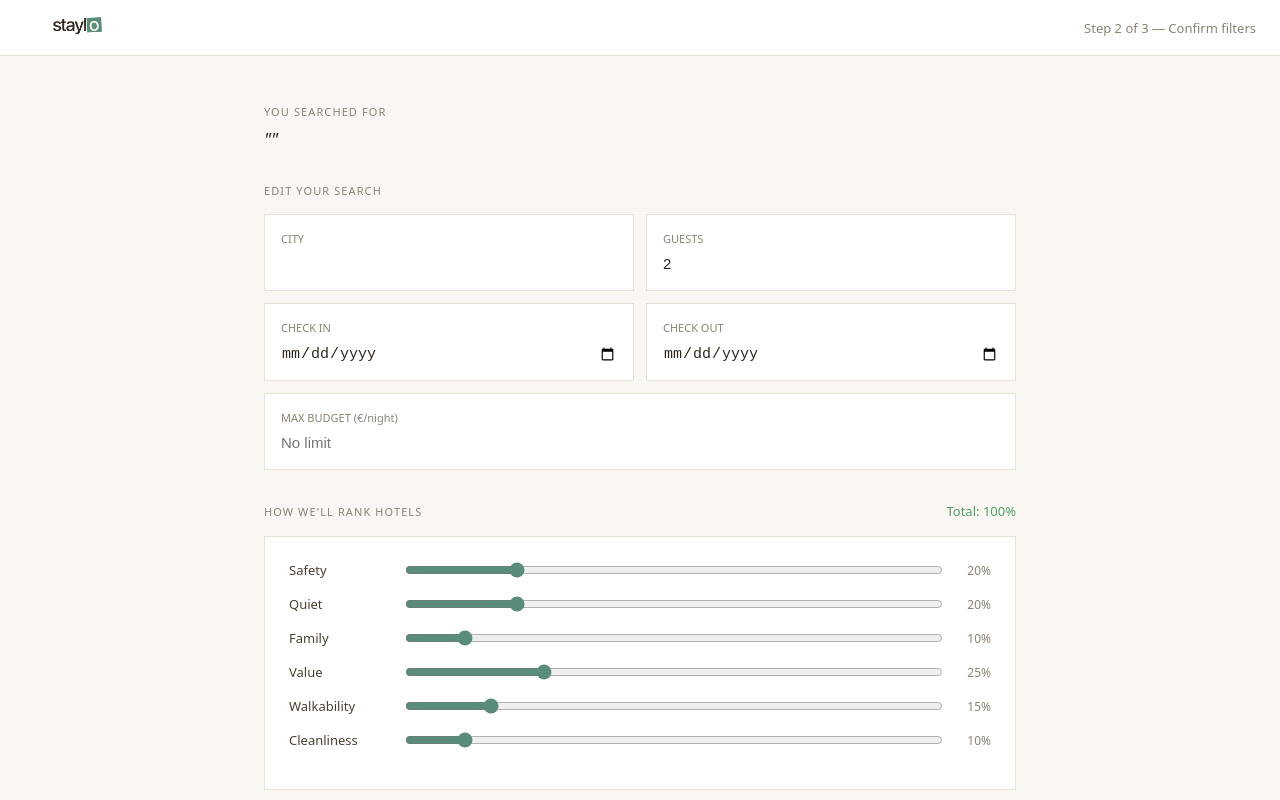
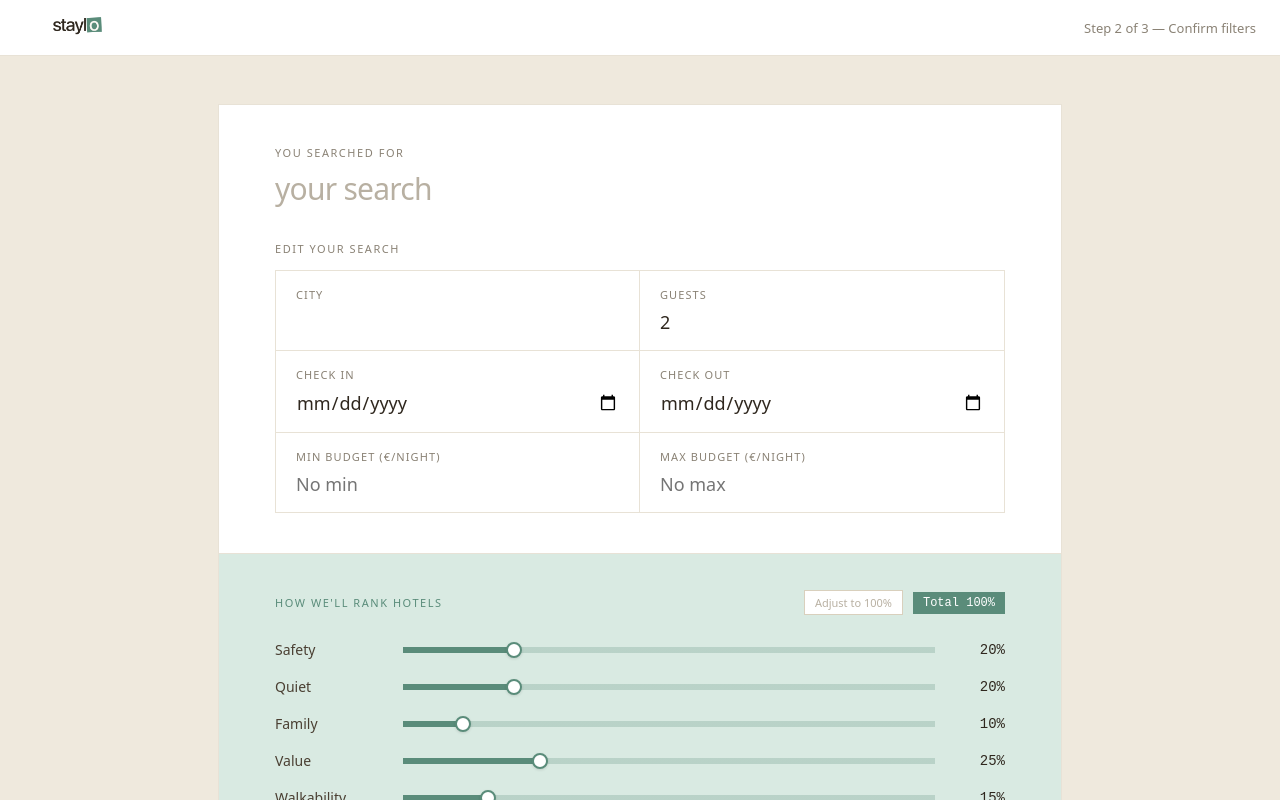
Before and after one commit to hazalkalmis/staylo, a Next.js app: page /filters in a window 1280 px wide. Shown: the top 800 px of the page. Built offline with nearby package versions, Linux system fonts and the light colour scheme.

Commit message:
Redesign filters page, fix weight keys, results badges, add middleware export

```diff
--- a/src/app/filters/page.tsx
+++ b/src/app/filters/page.tsx
@@ -2,6 +2,16 @@
 
 import { useSearchParams, useRouter } from 'next/navigation'
 import { Suspense, useState } from 'react'
+import type { CSSProperties } from 'react'
+
+const WEIGHT_LABELS: Record<string, string> = {
+  safety: 'Safety',
+  quiet: 'Quiet',
+  family: 'Family',
+  value: 'Value',
+  walk: 'Walkability',
+  clean: 'Cleanliness',
+}
 
 function FiltersContent() {
   const searchParams = useSearchParams()
@@ -12,16 +22,19 @@ function FiltersContent() {
   let initialFilters: any = {}
   try {
     initialFilters = raw ? JSON.parse(decodeURIComponent(raw)) : {}
-  } catch { initialFilters = {} }
+  } catch {
+    initialFilters = {}
+  }
 
   const [city, setCity] = useState(initialFilters.city || '')
   const [checkIn, setCheckIn] = useState(initialFilters.checkIn || '')
   const [checkOut, setCheckOut] = useState(initialFilters.checkOut || '')
   const [guests, setGuests] = useState(initialFilters.guests || 2)
-  const [budgetMax, setBudgetMax] = useState(initialFilters.budget?.max || '')
-  const [weights, setWeights] = useState<Record<string, number>>(initialFilters.weights || {
-    safety: 20, quiet: 20, family: 10, value: 25, walkability: 15, cleanliness: 10
-  })
+  const [budgetMin, setBudgetMin] = useState(initialFilters.budget?.min ?? '')
+  const [budgetMax, setBudgetMax] = useState(initialFilters.budget?.max ?? '')
+  const [weights, setWeights] = useState<Record<string, number>>(
+    initialFilters.weights || { safety: 20, quiet: 20, family: 10, value: 25, walk: 15, clean: 10 }
+  )
 
   function updateWeight(key: string, val: number) {
     setWeights(prev => ({ ...prev, [key]: val }))
@@ -51,135 +64,148 @@ function normalizeWeights() {
       checkIn: checkIn || null,
       checkOut: checkOut || null,
       guests: Number(guests),
-      budget: { ...initialFilters.budget, max: budgetMax ? Number(budgetMax) : null },
+      budget: {
+        ...initialFilters.budget,
+        min: budgetMin ? Number(budgetMin) : null,
+        max: budgetMax ? Number(budgetMax) : null,
+      },
       weights,
     }
     router.push(`/results?data=${encodeURIComponent(JSON.stringify(updated))}&q=${encodeURIComponent(query)}`)
   }
 
   const totalWeight = Object.values(weights).reduce((a, b) => a + b, 0)
+  const totalOk = totalWeight === 100
+
+  function renderQuery() {
+    if (!query) return <span style={{ color: '#B8B0A2' }}>your search</span>
+    if (!city) return query
+    const idx = query.toLowerCase().indexOf(String(city).toLowerCase())
+    if (idx === -1) return query
+    const before = query.slice(0, idx)
+    const match = query.slice(idx, idx + String(city).length)
+    const after = query.slice(idx + String(city).length)
+    return (
+      <>
+        {before}
+        <span style={{ background: '#5A8C7A', color: '#fff', padding: '0 8px', transform: 'rotate(-1deg)', display: 'inline-block' }}>{match}</span>
+        {after}
+      </>
+    )
+  }
+
+  const lblStyle: CSSProperties = {
+    fontSize: 11, letterSpacing: '0.1em', textTransform: 'uppercase', color: '#8A8275', fontWeight: 500,
+  }
+  const inputStyle: CSSProperties = {
+    width: '100%', border: 'none', outline: 'none', fontSize: 18, color: '#2F271E',
+    background: 'transparent', marginTop: 8, fontFamily: 'inherit',
+  }
+  const cellStyle = (i: number): CSSProperties => ({
+    padding: '16px 20px',
+    borderRight: i % 2 === 0 ? '1px solid #E8E2D6' : 'none',
+    borderBottom: i < 4 ? '1px solid #E8E2D6' : 'none',
+  })
 
   return (
-    <main style={{ minHeight: '100vh', background: '#FAF7F2', display: 'flex', flexDirection: 'column' }}>
-      <nav style={{ borderBottom: '1px solid #E8E2D6', padding: '0 24px', height: '56px', display: 'flex', alignItems: 'center', justifyContent: 'space-between', background: '#fff' }}>
-        <a href="/search"><img src="/logo.png" alt="Staylo" style={{ height: '40px', width: 'auto' }} /></a>
-        <span style={{ fontSize: '13px', color: '#8A8275' }}>Step 2 of 3 — Confirm filters</span>
+    <main style={{ minHeight: '100vh', background: '#EFE9DD' }}>
+      <style>{`
+        .w-slider { -webkit-appearance: none; appearance: none; width: 100%; height: 6px; outline: none; cursor: pointer; margin: 0; }
+        .w-slider::-webkit-slider-runnable-track { height: 6px; background: transparent; }
+        .w-slider::-webkit-slider-thumb { -webkit-appearance: none; appearance: none; width: 16px; height: 16px; margin-top: -5px; border-radius: 50%; background: #fff; border: 2px solid #5A8C7A; box-shadow: 0 1px 3px rgba(0,0,0,0.12); cursor: pointer; }
+        .w-slider::-moz-range-track { height: 6px; background: transparent; }
+        .w-slider::-moz-range-thumb { width: 16px; height: 16px; border-radius: 50%; background: #fff; border: 2px solid #5A8C7A; box-shadow: 0 1px 3px rgba(0,0,0,0.12); cursor: pointer; }
+        .btn-go-x:hover { background: #4C7A6A; }
+        .btn-ghost-x:hover { background: #FBF8F2; }
+      `}</style>
+
+      <nav style={{ borderBottom: '1px solid #E8E2D6', padding: '0 24px', height: 56, display: 'flex', alignItems: 'center', justifyContent: 'space-between', background: '#fff' }}>
+        <a href="/search"><img src="/logo.png" alt="Staylo" style={{ height: 40, width: 'auto' }} /></a>
+        <span style={{ fontSize: 13, color: '#8A8275' }}>Step 2 of 3 — Confirm filters</span>
       </nav>
 
-      <div style={{ maxWidth: '800px', margin: '0 auto', padding: '48px 24px', width: '100%' }}>
+      <div style={{ maxWidth: 900, margin: '0 auto', padding: '48px 28px 80px' }}>
+        <div style={{ border: '1px solid #E8E2D6', overflow: 'hidden', background: '#fff' }}>
 
-        <div style={{ marginBottom: '32px' }}>
-          <p style={{ fontSize: '11px', letterSpacing: '0.1em', color: '#8A8275', textTransform: 'uppercase', marginBottom: '8px' }}>You searched for</p>
-          <p style={{ fontSize: '18px', color: '#2F271E', fontStyle: 'italic' }}>"{query}"</p>
+          <div style={{ padding: '40px 56px' }}>
+            <div style={{ fontSize: 11, letterSpacing: '0.14em', textTransform: 'uppercase', color: '#8A8275', fontWeight: 500 }}>You searched for</div>
+            <div style={{ fontSize: 30, fontWeight: 500, color: '#2F271E', margin: '8px 0 0', letterSpacing: '-0.025em' }}>
+              {renderQuery()}
             </div>
 
-        {/* EDITABLE FILTERS */}
-        <div style={{ marginBottom: '32px' }}>
-          <p style={{ fontSize: '11px', letterSpacing: '0.1em', color: '#8A8275', textTransform: 'uppercase', marginBottom: '16px' }}>Edit your search</p>
-          <div style={{ display: 'grid', gridTemplateColumns: 'repeat(2, 1fr)', gap: '12px' }}>
+            <div style={{ marginTop: 32, fontSize: 11, letterSpacing: '0.14em', textTransform: 'uppercase', color: '#8A8275', fontWeight: 500 }}>Edit your search</div>
 
-            <div style={{ background: '#fff', border: '1px solid #E8E2D6', padding: '16px' }}>
-              <p style={{ fontSize: '11px', color: '#8A8275', marginBottom: '6px' }}>CITY</p>
-              <input
-                value={city}
-                onChange={e => setCity(e.target.value)}
-                style={{ width: '100%', border: 'none', outline: 'none', fontSize: '15px', fontWeight: 500, color: '#2F271E', background: 'transparent' }}
-              />
+            <div style={{ marginTop: 14, display: 'grid', gridTemplateColumns: '1fr 1fr', border: '1px solid #E8E2D6' }}>
+              <div style={cellStyle(0)}>
+                <div style={lblStyle}>City</div>
+                <input value={city} onChange={e => setCity(e.target.value)} style={inputStyle} />
               </div>
-
-            <div style={{ background: '#fff', border: '1px solid #E8E2D6', padding: '16px' }}>
-              <p style={{ fontSize: '11px', color: '#8A8275', marginBottom: '6px' }}>GUESTS</p>
-              <input
-                type="number"
-                value={guests}
-                onChange={e => setGuests(Number(e.target.value))}
-                min={1} max={20}
-                style={{ width: '100%', border: 'none', outline: 'none', fontSize: '15px', fontWeight: 500, color: '#2F271E', background: 'transparent' }}
-              />
+              <div style={cellStyle(1)}>
+                <div style={lblStyle}>Guests</div>
+                <input type="number" value={guests} onChange={e => setGuests(Number(e.target.value))} min={1} max={20} style={inputStyle} />
               </div>
-
-            <div style={{ background: '#fff', border: '1px solid #E8E2D6', padding: '16px' }}>
-              <p style={{ fontSize: '11px', color: '#8A8275', marginBottom: '6px' }}>CHECK IN</p>
-              <input
-                type="date"
-                value={checkIn}
-                onChange={e => setCheckIn(e.target.value)}
-                style={{ width: '100%', border: 'none', outline: 'none', fontSize: '15px', fontWeight: 500, color: '#2F271E', background: 'transparent' }}
-              />
+              <div style={cellStyle(2)}>
+                <div style={lblStyle}>Check in</div>
+                <input type="date" value={checkIn} onChange={e => setCheckIn(e.target.value)} style={inputStyle} />
               </div>
-
-            <div style={{ background: '#fff', border: '1px solid #E8E2D6', padding: '16px' }}>
-              <p style={{ fontSize: '11px', color: '#8A8275', marginBottom: '6px' }}>CHECK OUT</p>
-              <input
-                type="date"
-                value={checkOut}
-                onChange={e => setCheckOut(e.target.value)}
-                style={{ width: '100%', border: 'none', outline: 'none', fontSize: '15px', fontWeight: 500, color: '#2F271E', background: 'transparent' }}
-              />
+              <div style={cellStyle(3)}>
+                <div style={lblStyle}>Check out</div>
+                <input type="date" value={checkOut} onChange={e => setCheckOut(e.target.value)} style={inputStyle} />
               </div>
-
-            <div style={{ background: '#fff', border: '1px solid #E8E2D6', padding: '16px', gridColumn: 'span 2' }}>
-              <p style={{ fontSize: '11px', color: '#8A8275', marginBottom: '6px' }}>MAX BUDGET (€/night)</p>
-              <input
-                type="number"
-                value={budgetMax}
-                onChange={e => setBudgetMax(e.target.value)}
-                placeholder="No limit"
-                style={{ width: '100%', border: 'none', outline: 'none', fontSize: '15px', fontWeight: 500, color: '#2F271E', background: 'transparent' }}
-              />
+              <div style={cellStyle(4)}>
+                <div style={lblStyle}>Min budget (€/night)</div>
+                <input type="number" value={budgetMin} onChange={e => setBudgetMin(e.target.value)} placeholder="No min" style={inputStyle} />
+              </div>
+              <div style={cellStyle(5)}>
+                <div style={lblStyle}>Max budget (€/night)</div>
+                <input type="number" value={budgetMax} onChange={e => setBudgetMax(e.target.value)} placeholder="No max" style={inputStyle} />
               </div>
             </div>
           </div>
 
-        {/* WEIGHTS */}
-        <div style={{ marginBottom: '40px' }}>
-          <div style={{ display: 'flex', justifyContent: 'space-between', alignItems: 'center', marginBottom: '16px' }}>
-            <p style={{ fontSize: '11px', letterSpacing: '0.1em', color: '#8A8275', textTransform: 'uppercase' }}>How we'll rank hotels</p>
-            <div style={{ display: 'flex', gap: '12px', alignItems: 'center' }}>
-  <span style={{
-    fontSize: '13px',
-    fontWeight: totalWeight !== 100 ? 700 : 400,
-    color: totalWeight === 100 ? '#4F9E6A' : '#C5604E'
-  }}>
-    Total: {totalWeight}%
-  </span>
-  {totalWeight !== 100 && (
-    <button onClick={normalizeWeights} style={{
-      fontSize: '11px', color: '#5A8C7A', background: 'none', border: '1px solid #5A8C7A',
-      padding: '2px 8px', cursor: 'pointer'
-    }}>
-      Normalize to 100%
+          <div style={{ background: '#D9EAE2', padding: '36px 56px', borderTop: '1px solid #E8E2D6' }}>
+            <div style={{ display: 'flex', alignItems: 'center', justifyContent: 'space-between' }}>
+              <div style={{ fontSize: 11, letterSpacing: '0.14em', textTransform: 'uppercase', color: '#5A8C7A', fontWeight: 500 }}>How we'll rank hotels</div>
+              <div style={{ display: 'flex', gap: 10, alignItems: 'center' }}>
+                <button onClick={normalizeWeights} style={{ fontSize: 11, color: totalOk ? '#B8B0A2' : '#5A8C7A', background: '#fff', border: `1px solid ${totalOk ? '#D9D0BD' : '#5A8C7A'}`, padding: '4px 10px', cursor: 'pointer', fontFamily: 'inherit' }}>
+                  Adjust to 100%
                 </button>
-  )}
+                <div style={{ fontSize: 12, color: '#fff', background: totalOk ? '#5A8C7A' : '#C5604E', padding: '4px 10px', fontFamily: 'ui-monospace, monospace' }}>
+                  Total {totalWeight}%
                 </div>
               </div>
-          <div style={{ background: '#fff', border: '1px solid #E8E2D6', padding: '24px' }}>
+            </div>
+
+            <div style={{ marginTop: 16 }}>
               {Object.entries(weights).map(([key, val]) => (
-              <div key={key} style={{ display: 'flex', alignItems: 'center', gap: '16px', marginBottom: '16px' }}>
-                <span style={{ width: '100px', fontSize: '13px', color: '#4A3F32', textTransform: 'capitalize' }}>{key}</span>
+                <div key={key} style={{ display: 'grid', gridTemplateColumns: '110px 1fr 52px', alignItems: 'center', gap: 18, padding: '9px 0' }}>
+                  <span style={{ fontSize: 14, color: '#4A3F32' }}>{WEIGHT_LABELS[key] || key}</span>
                   <input
                     type="range"
-                  min={0} max={100}
+                    min={0}
+                    max={100}
                     value={val}
                     onChange={e => updateWeight(key, Number(e.target.value))}
-                  style={{ flex: 1, accentColor: '#5A8C7A' }}
+                    className="w-slider"
+                    style={{
+                      background: `linear-gradient(to right, #5A8C7A 0%, #5A8C7A ${val}%, rgba(90,140,122,0.25) ${val}%, rgba(90,140,122,0.25) 100%)`,
+                    }}
                   />
-                <span style={{ fontSize: '12px', color: '#8A8275', width: '32px', textAlign: 'right' }}>{val}%</span>
+                  <span style={{ fontSize: 14, fontFamily: 'ui-monospace, monospace', color: '#2F271E', textAlign: 'right' }}>{val}%</span>
                 </div>
               ))}
             </div>
           </div>
 
-        <div style={{ display: 'flex', gap: '12px' }}>
-          <a href="/search" style={{ padding: '12px 24px', border: '1px solid #E8E2D6', fontSize: '14px', color: '#4A3F32', textDecoration: 'none' }}>
+          <div style={{ padding: '22px 56px', display: 'flex', gap: 14, borderTop: '1px solid #E8E2D6' }}>
+            <a href="/search" className="btn-ghost-x" style={{ background: 'transparent', border: '1px solid #D9D0BD', padding: '14px 22px', fontWeight: 500, fontSize: 14, color: '#4A3F32', textDecoration: 'none' }}>
               ← Edit search
             </a>
-          <button
-            onClick={handleFind}
-            style={{ flex: 1, padding: '12px 24px', background: '#2F271E', color: '#FAF7F2', border: 'none', fontSize: '14px', fontWeight: 500, cursor: 'pointer' }}
-          >
+            <button onClick={handleFind} className="btn-go-x" style={{ flex: 1, background: '#5A8C7A', color: '#fff', border: 'none', padding: 14, fontWeight: 500, fontSize: 15, cursor: 'pointer', fontFamily: 'inherit' }}>
               Find hotels →
             </button>
+          </div>
+
         </div>
       </div>
     </main>
@@ -188,7 +214,7 @@ function normalizeWeights() {
 
 export default function FiltersPage() {
   return (
-    <Suspense fallback={<div style={{ minHeight: '100vh', background: '#FAF7F2' }} />}>
+    <Suspense fallback={<div style={{ minHeight: '100vh', background: '#EFE9DD' }} />}>
       <FiltersContent />
     </Suspense>
   )
--- a/src/app/globals.css
+++ b/src/app/globals.css
@@ -27,7 +27,7 @@
   margin: 0;
   padding: 0;
 }
-
+* { box-sizing: border-box; }
 body {
   background: var(--bg);
   color: var(--text);
```
Also changed, not shown: middleware.ts (+14 -6 lines), src/app/results/page.tsx (+9 -1 lines). Lines whose indentation alone changed are shown as unchanged.
